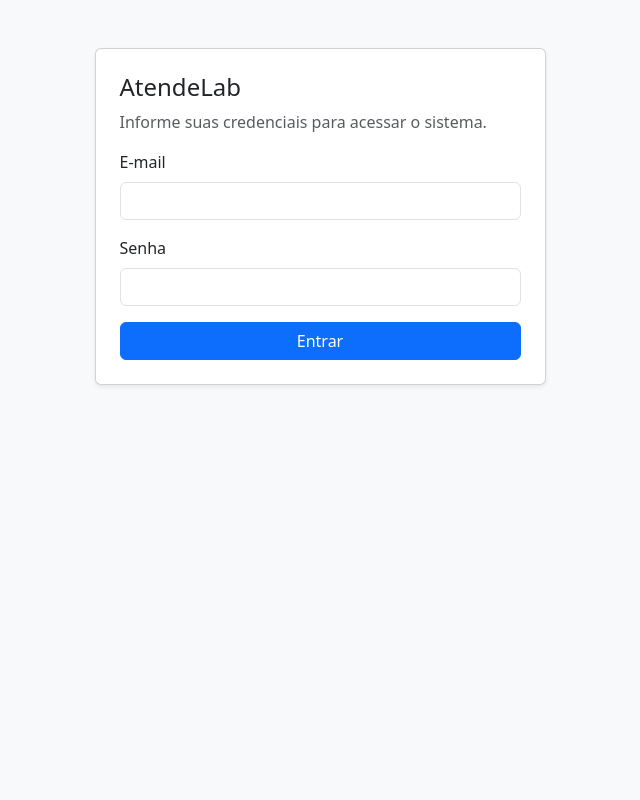
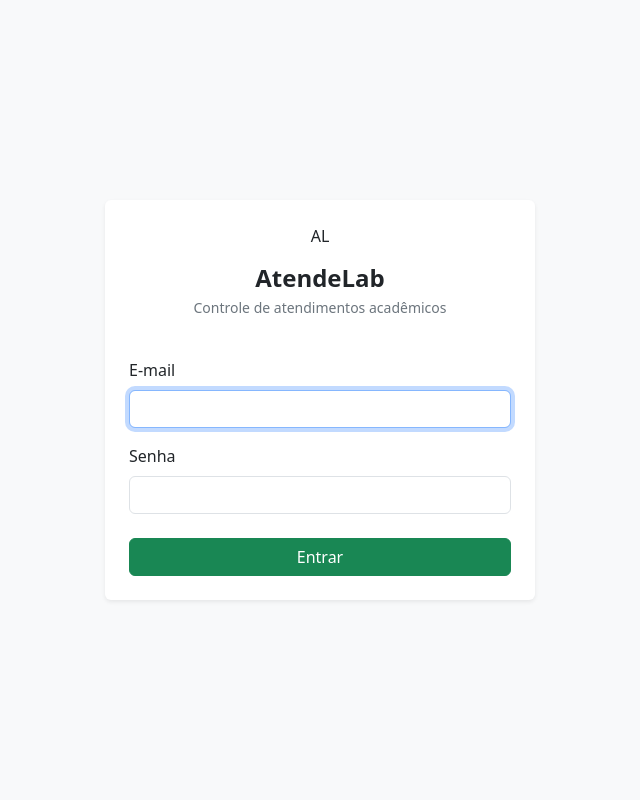
Before and after one commit to fagsgabriel/atendelab_fabrica_de_software__Univille__, a PHP site: page /login.php in a window 1280 px wide. Shown: the whole page, without its empty margins (320-960 px from the left). Run offline with PHP 8.4, Linux system fonts and the light colour scheme.

Commit message:
Padronizando a tela de login

```diff
--- a/app/Views/auth/login.php
+++ b/app/Views/auth/login.php
@@ -1,49 +1,41 @@
-<!doctype html>
-<html lang="pt-br">
+<?php
+$tituloPagina = 'Login';
+$baseUrl = '/atendelab/public/';
+$erro = $_GET['erro'] ?? null;
+?>
+<!DOCTYPE html>
+<html lang="pt-BR">
 <head>
-    <meta charset="utf-8">
-    <meta name="viewport" content="width=device-width, initial-scale=1">
-    <title>Login - AtendeLab</title>
+  <meta charset="UTF-8">
+  <meta name="viewport" content="width=device-width, initial-scale=1.0">
+  <title>Login | AtendeLab</title>
   <link href="https://cdn.jsdelivr.net/npm/bootstrap@5.3.3/dist/css/bootstrap.min.css" rel="stylesheet">
+  <link rel="stylesheet" href="<?= $baseUrl ?>assets/css/style.css">
 </head>
-<body class="bg-light">
-
-<div class="container">
-    <div class="row justify-content-center mt-5">
-        <div class="col-md-6 col-lg-5">
-            <div class="card shadow-sm">
-                <div class="card-body p-4">
-                    <h1 class="h4 mb-2">AtendeLab</h1>
-                    <p class="text-muted">Informe suas credenciais para acessar o sistema.</p>
-
-                    <?php if (!empty($erro)): ?>
-                        <div class="alert alert-danger">
-                            <?= htmlspecialchars($erro, ENT_QUOTES, 'UTF-8') ?>
+<body class="bg-light d-flex align-items-center justify-content-center min-vh-100">
+<div style="width:100%;max-width:430px;margin:0 1rem;">
+  <div class="card border-0 shadow-sm p-4">
+    <div class="text-center mb-4">
+      <div class="brand-mark mx-auto mb-3">AL</div>
+      <h1 class="h4 mb-0 fw-semibold">AtendeLab</h1>
+      <p class="text-secondary small mt-1">Controle de atendimentos acadêmicos</p>
     </div>
+    <?php if ($erro): ?>
+      <div class="alert alert-danger py-2 small">E-mail ou senha inválidos.</div>
     <?php endif; ?>
-
-                    <?php if (!empty($mensagem)): ?>
-                        <div class="alert alert-success">
-                            <?= htmlspecialchars($mensagem, ENT_QUOTES, 'UTF-8') ?>
+    <form method="POST" action="<?= $baseUrl ?>?controller=auth&action=entrar">
+      <div class="mb-3">
+        <label class="form-label">E-mail</label>
+        <input class="form-control" type="email" name="email" required autofocus>
       </div>
-                    <?php endif; ?>
-
-                    <form method="POST" action="?controller=auth&action=entrar">
-                        <div class="mb-3">
-                            <label for="email" class="form-label">E-mail</label>
-                            <input type="email" name="email" id="email" class="form-control" required>
+      <div class="mb-4">
+        <label class="form-label">Senha</label>
+        <input class="form-control" type="password" name="senha" required>
       </div>
-                        <div class="mb-3">
-                            <label for="senha" class="form-label">Senha</label>
-                            <input type="password" name="senha" id="senha" class="form-control" required>
-                        </div>
-                        <button type="submit" class="btn btn-primary w-100">Entrar</button>
+      <button class="btn btn-success w-100" type="submit">Entrar</button>
     </form>
   </div>
 </div>
-        </div>
-    </div>
-</div>
-
+<script src="https://cdn.jsdelivr.net/npm/bootstrap@5.3.3/dist/js/bootstrap.bundle.min.js"></script>
 </body>
 </html>
```
Lines whose indentation alone changed are shown as unchanged.
